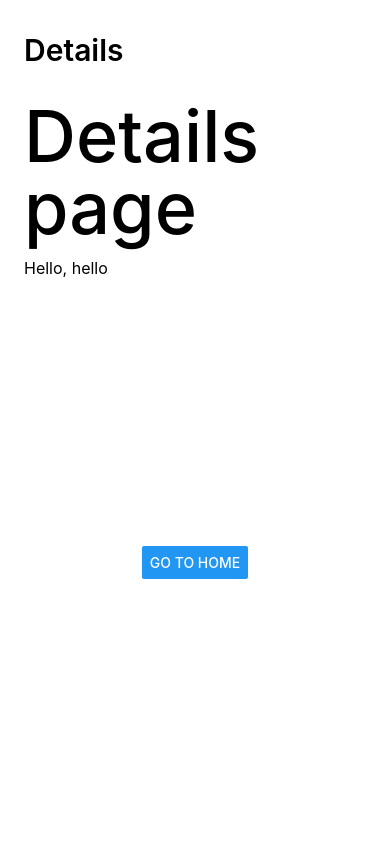
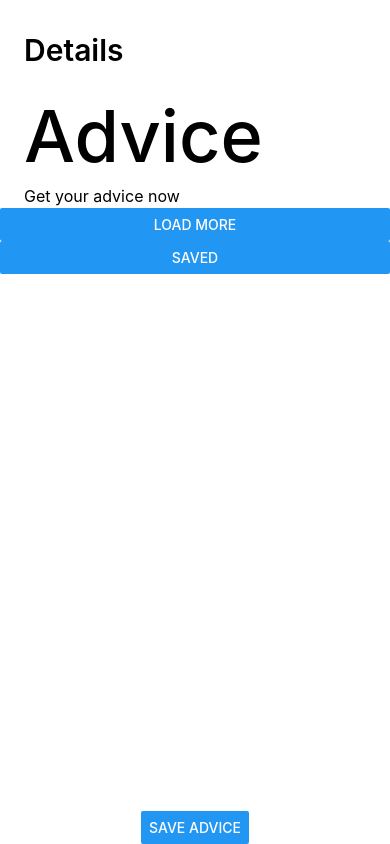
Before and after one commit to garbalau-github/react-native-app, a React Native app: screen /Details in a window 390 px wide. Built offline with nearby package versions, Linux system fonts and the light colour scheme; no server answers.

Commit message:
Created Zustand store & /hooks fetch calls

```diff
--- a/App.tsx
+++ b/App.tsx
@@ -4,6 +4,7 @@ import { createNativeStackNavigator } from '@react-navigation/native-stack';
 // Screens
 import { Home } from './src/screens/Home';
 import { Details } from './src/screens/Details';
+import { Profile } from './src/screens/Profile';
 
 const Stack = createNativeStackNavigator();
 
@@ -13,6 +14,7 @@ export default function App() {
       <Stack.Navigator initialRouteName='Home'>
         <Stack.Screen name='Home' component={Home} />
         <Stack.Screen name='Details' component={Details} />
+        <Stack.Screen name='Profile' component={Profile} />
       </Stack.Navigator>
     </NavigationContainer>
   );
--- a/package.json
+++ b/package.json
@@ -13,12 +13,14 @@
     "@react-navigation/native-stack": "^6.9.12",
     "expo": "^48.0.10",
     "expo-status-bar": "~1.4.4",
+    "immer": "^9.0.21",
     "nativewind": "^2.0.11",
     "react": "18.2.0",
     "react-native": "0.71.6",
     "react-native-animatable": "^1.3.3",
     "react-native-safe-area-context": "4.5.0",
-    "react-native-screens": "~3.20.0"
+    "react-native-screens": "~3.20.0",
+    "zustand": "^4.3.7"
   },
   "devDependencies": {
     "@babel/core": "^7.20.0",
--- a/src/components/Jumbotron.tsx
+++ b/src/components/Jumbotron.tsx
@@ -1,8 +1,8 @@
 import { View, Text } from 'react-native';
 
 type JumbotronProps = {
-  title: string;
-  text: string;
+  title?: string;
+  text?: string;
 };
 
 export const Jumbotron = ({ title, text }: JumbotronProps) => {
--- /dev/null
+++ b/src/hooks/useAdvice.ts
@@ -0,0 +1,32 @@
+import { useEffect, useState } from 'react';
+
+type Advice = {
+  slip: {
+    advice: string;
+    id: number;
+  };
+};
+
+export const useAdvice = () => {
+  const [advice, setAdvice] = useState<Advice>({ slip: { advice: '', id: 0 } });
+
+  const fetchAdvice = async () => {
+    try {
+      const response = await fetch('https://api.adviceslip.com/advice');
+      const json = await response.json();
+      setAdvice(json);
+    } catch (error) {
+      console.error(error);
+    }
+  };
+
+  useEffect(() => {
+    fetchAdvice();
+    console.log(`Fetched: ${advice}`);
+  }, []);
+
+  return {
+    advice,
+    fetchAdvice,
+  };
+};
--- a/src/screens/Details.tsx
+++ b/src/screens/Details.tsx
@@ -1,7 +1,13 @@
-import { Button, View, SafeAreaView } from 'react-native';
+import { Text, Button, View, SafeAreaView } from 'react-native';
 
 import { useNavigation } from '@react-navigation/native';
 import { useLayoutEffect } from 'react';
+
+// Store
+import { useAdviceStore } from '../store/store';
+
+// Hooks
+import { useAdvice } from '../hooks/useAdvice';
 
 // Components
 import { Heading } from '../components/Heading';
@@ -9,6 +15,17 @@ import { Jumbotron } from '../components/Jumbotron';
 
 export const Details = () => {
   const navigation = useNavigation();
+  const { advice, fetchAdvice } = useAdvice();
+  const { advices, addAdvice } = useAdviceStore();
+
+  const checkIfAdviceExists = (advice: any) => {
+    return advices.some((adviceItem) => adviceItem.slip.id === advice.slip.id);
+  };
+
+  const saveAdvice = () => {
+    console.log(advice);
+    addAdvice(advice);
+  };
 
   useLayoutEffect(() => {
     navigation.setOptions({
@@ -19,12 +36,23 @@ export const Details = () => {
   return (
     <SafeAreaView className='bg-white flex-1 relative'>
       <Heading page='Details' />
-      <Jumbotron title='Details page' text='Hello, hello' />
+      <Jumbotron title='Advice' text='Get your advice now' />
+      <Button title='Load more' onPress={fetchAdvice} />
+      <Button
+        title='Saved'
+        onPress={() => navigation.navigate('Profile' as never)}
+      />
       <View className='flex-1 relative items-center justify-center'>
-        <Button
-          title='Go to Home'
-          onPress={() => navigation.navigate('Home' as never)}
-        />
+        {advice && (
+          <View className='flex-1 relative items-center justify-center'>
+            <Text className='text-3xl font-semibold'>{advice.slip.advice}</Text>
+          </View>
+        )}
+        {checkIfAdviceExists(advice) ? (
+          <Text className='text-lg'>Advice saved</Text>
+        ) : (
+          <Button title='Save advice' onPress={saveAdvice} />
+        )}
       </View>
     </SafeAreaView>
   );
--- /dev/null
+++ b/src/screens/Profile.tsx
@@ -0,0 +1,54 @@
+import { Text, Button, View, SafeAreaView } from 'react-native';
+
+import { useNavigation } from '@react-navigation/native';
+import { useLayoutEffect } from 'react';
+
+// Components
+import { Heading } from '../components/Heading';
+import { Jumbotron } from '../components/Jumbotron';
+import { useAdviceStore } from '../store/store';
+
+export const Profile = () => {
+  const navigation = useNavigation();
+  const { advices, removeAdvice } = useAdviceStore();
+
+  const deleteAdvice = (id: number) => {
+    removeAdvice(id);
+  };
+
+  useLayoutEffect(() => {
+    navigation.setOptions({
+      headerShown: false,
+    });
+  }, []);
+
+  return (
+    <SafeAreaView className='bg-white flex-1 relative'>
+      <Heading page='Profile' />
+      <Jumbotron title='Profile' text='You can find saved advices here' />
+      <Button
+        title='Back to'
+        onPress={() => navigation.navigate('Details' as never)}
+      />
+      <View className='flex-1 relative items-center justify-center'>
+        <Text className='text-lg'>Saved advices</Text>
+        {advices && (
+          <>
+            {advices.map((advice) => (
+              <View>
+                <View className='bg-yellow-400 my-2'>
+                  <Text>advice: {advice.slip.advice}</Text>
+                  <Text>id: {advice.slip.id}</Text>
+                </View>
+                <Button
+                  title='Delete'
+                  onPress={() => deleteAdvice(advice.slip.id)}
+                />
+              </View>
+            ))}
+          </>
+        )}
+      </View>
+    </SafeAreaView>
+  );
+};
--- /dev/null
+++ b/src/store/store.ts
@@ -0,0 +1,34 @@
+import { create } from 'zustand';
+import produce from 'immer';
+
+type Advice = {
+  slip: {
+    advice: string;
+    id: number;
+  };
+};
+
+type AdviceStore = {
+  advices: Advice[];
+  addAdvice: (advice: Advice) => void;
+  removeAdvice: (id: number) => void;
+};
+
+export const useAdviceStore = create<AdviceStore>((set) => ({
+  advices: [],
+  addAdvice: (advice: Advice) =>
+    set(
+      produce((draft) => {
+        const exists = draft.advices.some(
+          (draftAdvice: Advice) => draftAdvice.slip.id === advice.slip.id
+        );
+        if (!exists) {
+          draft.advices.push(advice);
+        }
+      })
+    ),
+  removeAdvice: (id: number) =>
+    set((state) => ({
+      advices: state.advices.filter((advice) => advice.slip.id !== id),
+    })),
+}));
```
Also changed, not shown: docs.txt (added), 1 other file (tests, documents, lock files or other folders).
